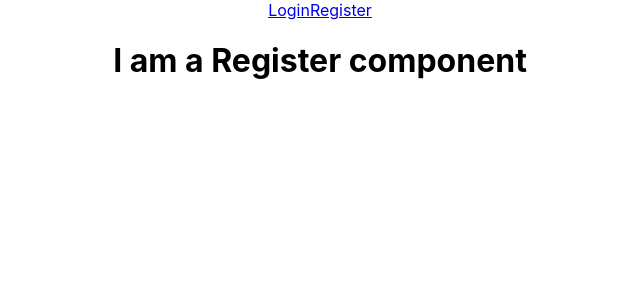
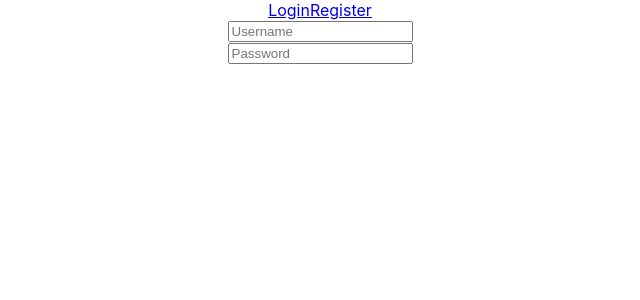
Before and after one commit to tauanlongaretti/Piano-App, a React (Create React App) app in the folder piano/: page /register in a window 1280 px wide. Shown: the top 300 px of the page, without its empty margins (320-960 px from the left). Built offline with nearby package versions, Linux system fonts and the light colour scheme.

Commit message:
Basic form layouts in place for login and register

```diff
--- a/piano/src/components/Login.js
+++ b/piano/src/components/Login.js
@@ -7,14 +7,28 @@
     FormGroup,
     FormText,
     Input,
-    Label
+    Label,
+    Row
   } from "reactstrap";
 
 const Login = () => {
     return(
-        <div>
-            <h1>I am a login component</h1>
-        </div>
+        <Form className="login-form">
+            <Row>
+                <Input
+                  type="text"
+                  name="username"
+                  placeholder="Username"
+                />
+            </Row>
+            <Row>
+                <Input
+                  type="text"
+                  name="password"
+                  placeholder="Password"
+                />
+            </Row>
+        </Form>
     )
 }
 
--- a/piano/src/components/Register.js
+++ b/piano/src/components/Register.js
@@ -7,14 +7,28 @@
     FormGroup,
     FormText,
     Input,
-    Label
+    Label,
+    Row
   } from "reactstrap";
 
 const Register = () => {
     return(
-        <div>
-            <h1>I am a Register component</h1>
-        </div>
+        <Form className="register-form">
+            <Row>
+                <Input
+                  type="text"
+                  name="username"
+                  placeholder="Username"
+                />
+            </Row>
+            <Row>
+                <Input
+                  type="text"
+                  name="password"
+                  placeholder="Password"
+                />
+            </Row>
+        </Form>
     )
 }
 
```
